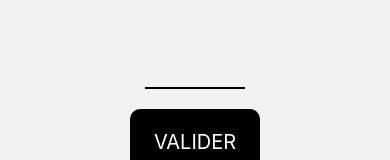
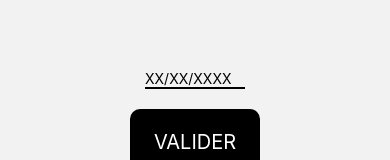
Before and after one commit to G33KM44N38/secret, a React Native app: screen /InputDateScreen in a window 390 px wide. Shown: the part 490-650 px from the top of the page. Built offline with nearby package versions, Linux system fonts and the light colour scheme.

Commit message:
change the placeholder

```diff
--- a/screens/HOME/InputDateScreen.jsx
+++ b/screens/HOME/InputDateScreen.jsx
@@ -15,7 +15,7 @@ const InputDateScreen = () => {
       <Text style={styles.text}>J’espère que t’as toujours le post-it, sinon on va pas pouvoir continuer l’aventure ensemble, et je ne pourrais pas t’aider, malheureusement mon téléphone ne sera pas opérationnel, bon maintenant que tout est dit, veux-tu bien entré la date écrit sur le papier:</Text>
 
       {/* input */}
-      <TextInput keyboardType="numeric" style={styles.input} onChangeText={inputDate => setDate(inputDate)}/>
+      <TextInput keyboardType="numeric" placeholder='XX/XX/XXXX' style={styles.input} onChangeText={inputDate => setDate(inputDate)}/>
 
       {/* Button  */}
       <Pressable style={styles.button} onPress={() => validateDate()}>
```
